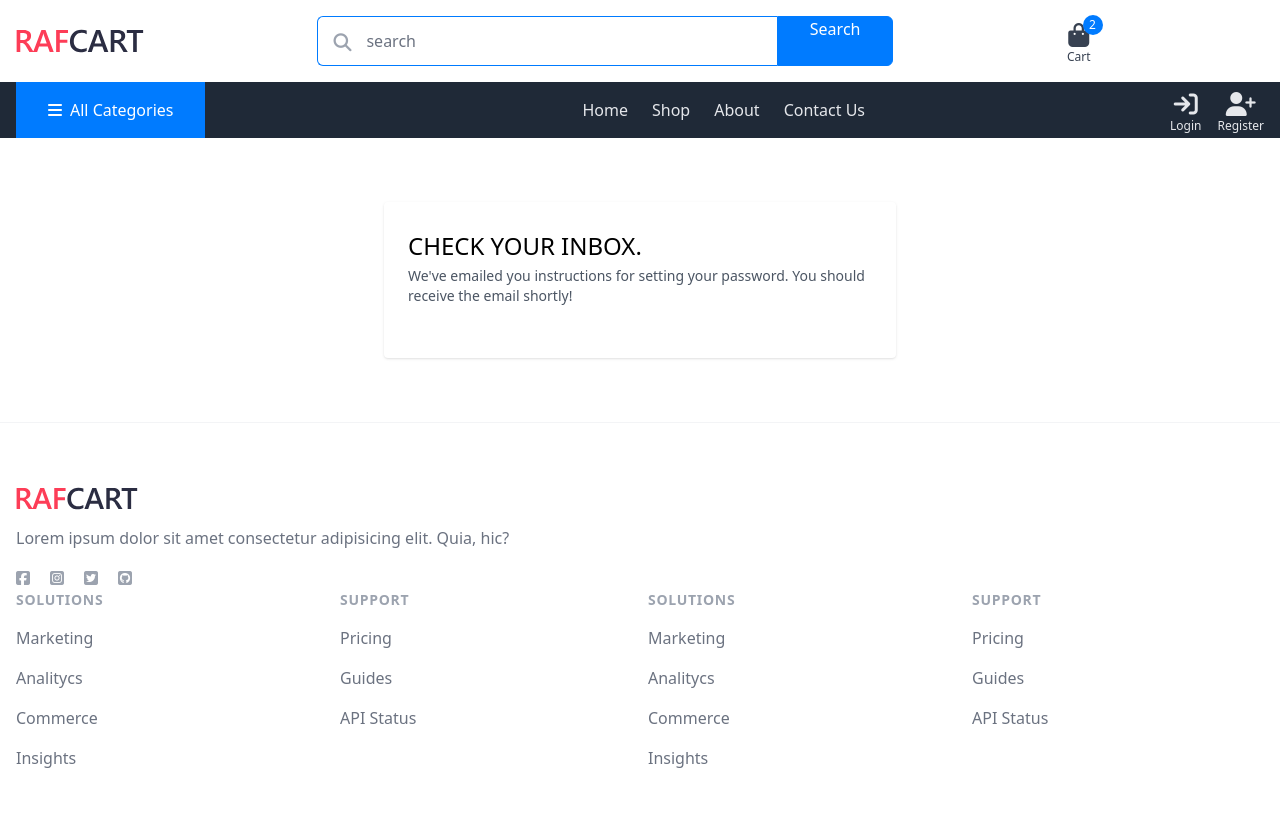
After one commit to dashgin/awesome-commerce, a Django app: page /accounts/password-reset/done/ in a window 1280 px wide. The commit adds this page. Shown: the top 817 px of the page. Run offline with Django 5.2, Linux system fonts and the light colour scheme; data that the repository does not hold is empty; some libraries are stand-ins or nearby versions.

Commit message:
add password reset

```diff
--- a/accounts/urls.py
+++ b/accounts/urls.py
@@ -1,4 +1,6 @@
 from django.urls import path
+
+from django.contrib.auth import views as auth_views
 
 from .views import (
     LoginView,
@@ -18,4 +20,8 @@ urlpatterns = [
     path("detail/", AccountDetailView.as_view(), name="account-detail"),
     path("profile/edit/", ProfileEditView.as_view(), name="profile-edit"),
     path("address/<int:pk>/edit/", AddressEditView.as_view(), name="address-edit"),
+    path("password-reset/", auth_views.PasswordResetView.as_view(), name='password_reset'),
+    path("password-reset/done/", auth_views.PasswordResetDoneView.as_view(), name='password_reset_done'),
+    path("reset/<uidb64>/<token>/", auth_views.PasswordResetConfirmView.as_view(), name='password_reset_confirm'),
+    path("reset/done/", auth_views.PasswordResetCompleteView.as_view(), name='password_reset_complete'),
 ]
--- a/config/settings.py
+++ b/config/settings.py
@@ -123,3 +123,6 @@ MEDIA_URL = "/media/"
 # https://docs.djangoproject.com/en/5.0/ref/settings/#default-auto-field
 
 DEFAULT_AUTO_FIELD = "django.db.models.BigAutoField"
+
+EMAIL_BACKEND  =  "django.core.mail.backends.filebased.EmailBackend"
+EMAIL_FILE_PATH  =  BASE_DIR  /  "sent_emails"
--- a/templates/accounts/login.html
+++ b/templates/accounts/login.html
@@ -36,7 +36,7 @@ Login
                         class="text-primary focus:ring-0 rounded-sm cursor-pointer">
                     <label for="remember" class="text-gray-600 ml-3 cursor-pointer">Remember me</label>
                 </div>
-                <a href="#" class="text-primary">Forgot password</a>
+                <a href="{% url 'password_reset' %}" class="text-primary">Forgot password</a>
             </div>
             <div class="mt-4">
                 <button type="submit"
--- /dev/null
+++ b/templates/registration/password_reset_done.html
@@ -0,0 +1,29 @@
+{% extends 'partials/_base.html' %}
+{% load static %}
+
+
+{% block title %}Email Sent{% endblock %}
+
+
+{% block content %}
+<div class="contain py-16">
+  <div class="max-w-lg mx-auto shadow px-6 py-7 rounded overflow-hidden" >
+    {% comment %} {% if user.email %} {% endcomment %}
+      <h2 class="text-2xl uppercase font-medium mb-1">Check your inbox.</h2>
+      <p class="text-gray-600 mb-6 text-sm">
+        We've emailed you instructions for setting your password. You should receive the email shortly!
+      </p>
+    {% comment %} {% else %}
+    <h2 class="text-2xl uppercase font-medium mb-1">Error</h2>
+    <p class="text-red-600 mb-6 text-m">
+        You entered a non-existent email!
+    </p>
+    <a href="{% url 'password_reset' %}"
+    class="block w-full py-2 text-center text-white bg-primary border border-primary rounded hover:bg-transparent hover:text-primary transition uppercase font-roboto font-medium">
+    Try again
+    </a>
+    {% endif %} {% endcomment %}
+  </div>
+</div>
+
+{% endblock %}
```
Also changed, not shown: templates/registration/password_reset_complete.html (added, +17 -0 lines), templates/registration/password_reset_confirm.html (added, +31 -0 lines), templates/registration/password_reset_form.html (added, +30 -0 lines).
